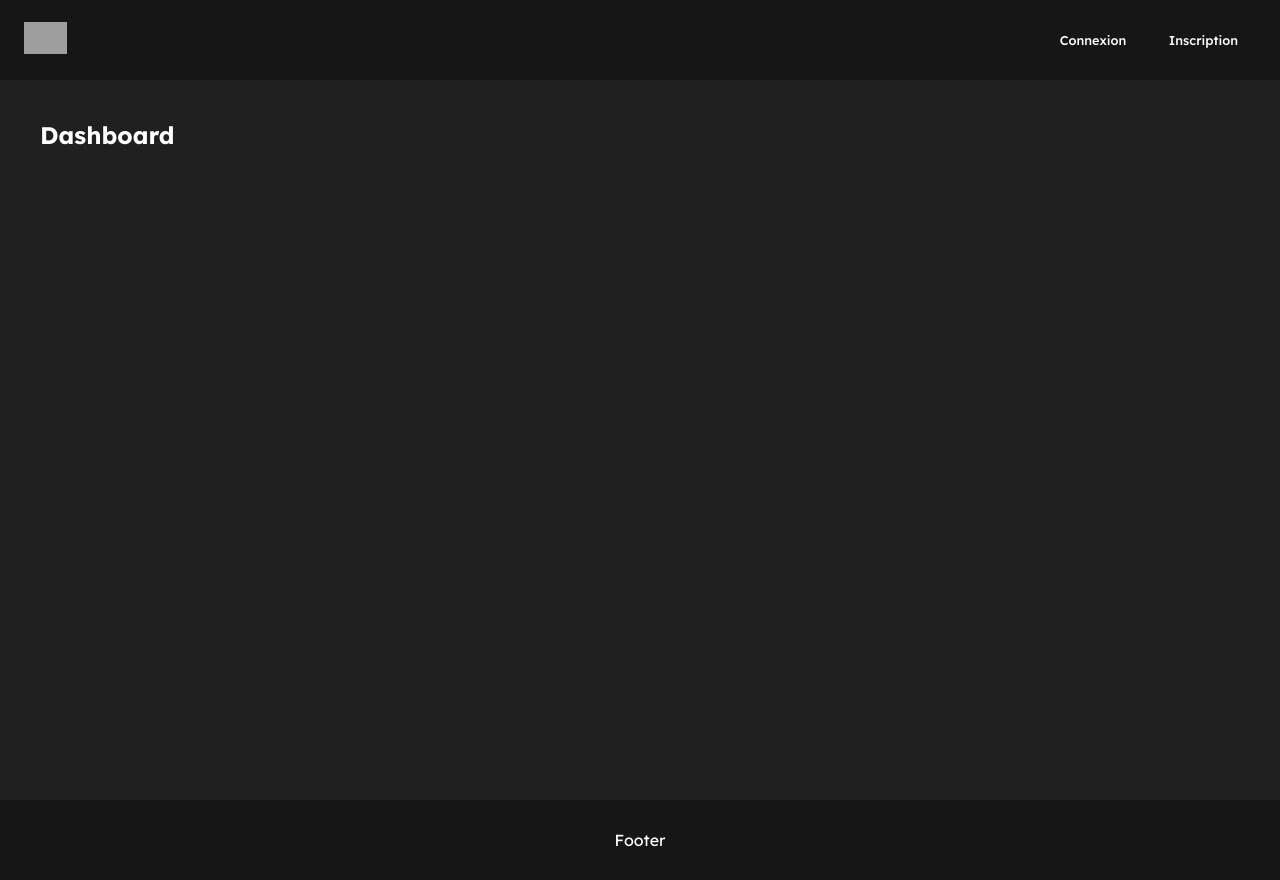
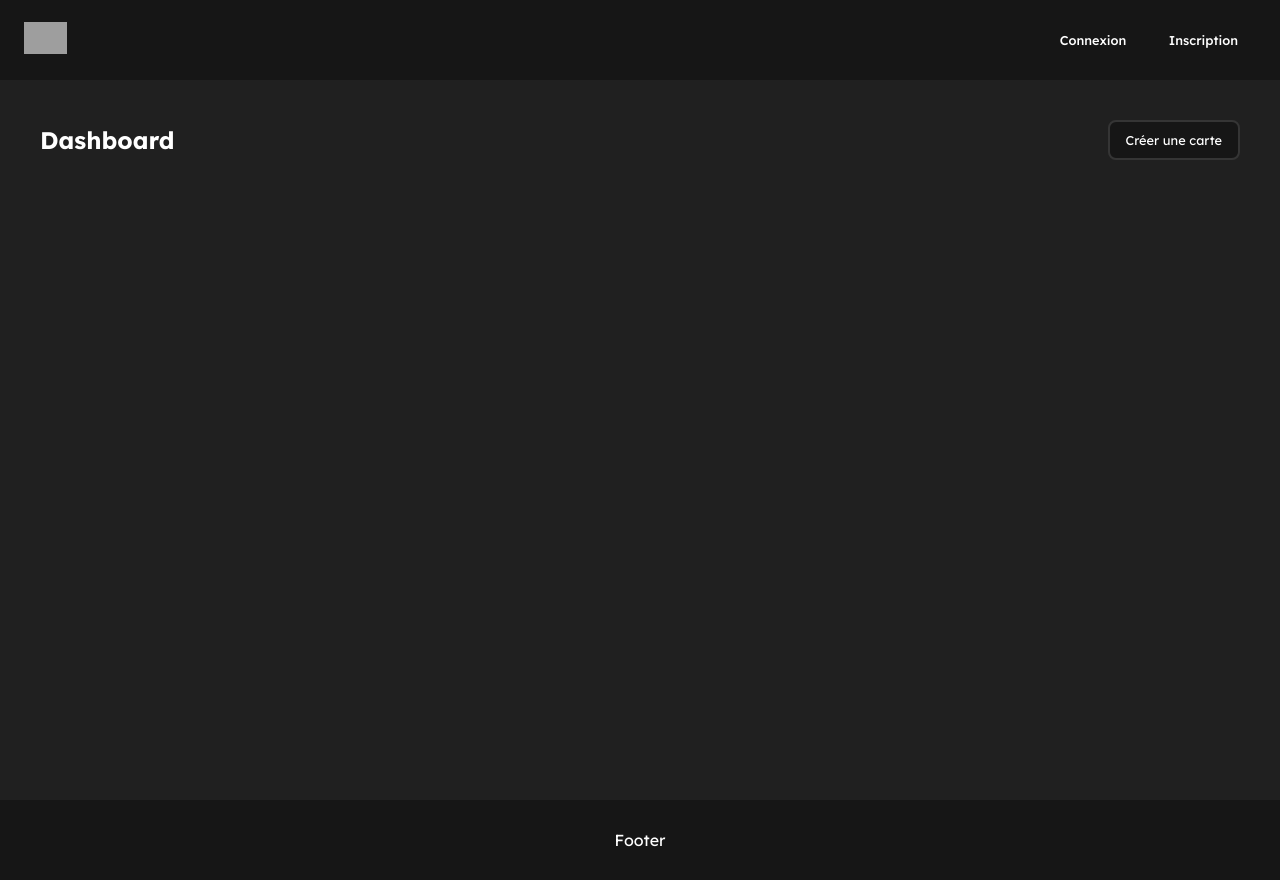
Before and after one commit to M4XAW/projet-carteX, a React (Create React App) app in the folder front/: page /dashboard in a window 1280 px wide. Built offline with nearby package versions, Linux system fonts and the light colour scheme; grey boxes are pictures that could not be loaded.

Commit message:
fix filters

```diff
--- a/front/src/App.jsx
+++ b/front/src/App.jsx
@@ -7,6 +7,7 @@ import Home from './pages/home/home';
 import Login from './pages/login/login';
 import Signup from './pages/signup/signup';
 import Card from './pages/card/card';
+import Creation from './pages/creation/creation';
 import Dashboard from './pages/dashboard/dashboard';
 import Error from './pages/error/error';
 
@@ -20,6 +21,7 @@ function App() {
         <Route path="/signup" element={<Signup />} />
         <Route path="/card/:id" element={<Card />} />
         <Route path="/dashboard" element={<Dashboard />} />
+        <Route path="/creation" element={<Creation />} />
         <Route path="*" element={<Error />} />
       </Routes>
       <Footer />
--- /dev/null
+++ b/front/src/pages/creation/creation.jsx
@@ -0,0 +1,11 @@
+import React from 'react'
+import "./creation.scss";
+
+export default function creation() {
+  return (
+    <div className="creationPage">
+        <h2>Création</h2>
+
+    </div>
+  )
+}
--- /dev/null
+++ b/front/src/pages/creation/creation.scss
@@ -0,0 +1,10 @@
+.creationPage {
+    padding: 5vh;
+    min-height: 90vh;
+    width: 100%;
+
+    h2 {
+        color: var(--white);
+        font-size: 3vh;
+    }
+}
--- a/front/src/pages/dashboard/dashboard.jsx
+++ b/front/src/pages/dashboard/dashboard.jsx
@@ -1,10 +1,14 @@
-import React from 'react'
-import './dashboard.scss'
+import React from "react";
+import { Link } from "react-router-dom";
+import "./dashboard.scss";
 
 export default function dashboard() {
   return (
     <div className="dashboardPage">
-        <h1>Dashboard</h1>
+      <div className="top">
+        <h2>Dashboard</h2>
+        <Link to="/creation">Créer une carte</Link>
+      </div>
     </div>
-  )
+  );
 }
--- a/front/src/pages/dashboard/dashboard.scss
+++ b/front/src/pages/dashboard/dashboard.scss
@@ -3,8 +3,37 @@
     min-height: 90vh;
     width: 100%;
 
-    h1 {
-        color: var(--white);
-        font-size: 3vh;
+    .top {
+        display: flex;
+        justify-content: space-between;
+        align-items: center;
+        margin-bottom: 3vh;
+
+        h2 {
+            color: var(--white);
+            font-size: 3vh;
+        }
+
+        a {
+            display: flex;
+            justify-content: center;
+            align-items: center;
+            height: 5vh;
+            padding: 0 2vh;
+            font-size: 1.6vh;
+            font-weight: 400;
+            outline: none;
+            color: var(--white);
+            background-color: var(--dark-black);
+            border-radius: 1vh;
+            border: var(--border);
+            transition: all 0.3s ease;
+
+            &:hover {
+                cursor: pointer;
+                border-color: var(--red);
+                background-color: var(--red-opacity);
+            }
+        }
     }
 }
```
Also changed, not shown: 1 other file (tests, documents, lock files or other folders).
